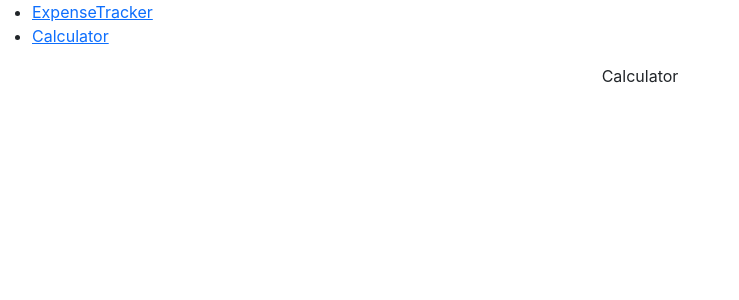
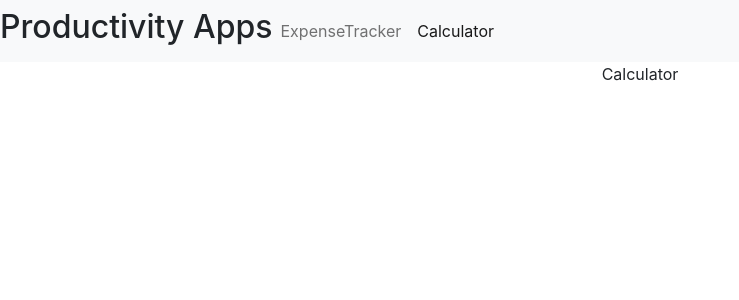
Before and after one commit to ninad365/ProductivityTools, a React (Create React App) app: page /Calculator in a window 1280 px wide. Shown: the top 300 px of the page, without its empty margins (0-739 px from the left). Built offline with nearby package versions, Linux system fonts and the light colour scheme.

Commit message:
Add navigation bar

```diff
--- a/package.json
+++ b/package.json
@@ -13,7 +13,7 @@
     "react-scripts": "5.0.1",
     "web-vitals": "^2.1.4"
   },
-  "homepage": "https://ninad365.github.io/myreactapp",
+  "homepage": "https://ninad365.github.io/",
   "scripts": {
     "predeploy": "npm run build",
     "deploy": "gh-pages -d build",
--- a/src/App.js
+++ b/src/App.js
@@ -1,26 +1,17 @@
 import './App.css';
 import Calculator from './components/Calculator';
 import ExpenseTracker from './components/ExpenseTracker';
+import {NavBar} from './components/NavBar';
 import {
   Routes,
   Route,
-  Link
 } from "react-router-dom";
 
 function App() {
   return (
       <div>
-        <nav>
-          <ul>
-            <li>
-              <Link to="/">ExpenseTracker</Link>
-            </li>
-            <li>
-              <Link to="/Calculator">Calculator</Link>
-            </li>
-          </ul>
-        </nav>
 
+        < NavBar />
         {/* A <Switch> looks through its children <Route>s and
             renders the first one that matches the current URL. */}
         <Routes>
--- a/src/components/Calculator.js
+++ b/src/components/Calculator.js
@@ -1,3 +1,5 @@
+import React from 'react'
+
 function Calculator() {
     return (
         <div className="App">
--- /dev/null
+++ b/src/components/NavBar.js
@@ -0,0 +1,22 @@
+import React from 'react'
+import {
+    NavLink,
+  } from "react-router-dom";
+
+export const NavBar = () => {
+    return (
+        <nav className="navbar navbar-expand-lg bg-light">
+            <h2>
+                Productivity Apps
+            </h2>
+            <ul className='navbar-nav'>
+                <li className="nav-item">
+                <NavLink to="/" className="nav-link">ExpenseTracker</NavLink>
+                </li>
+                <li className="nav-item">
+                <NavLink to="/Calculator" className="nav-link">Calculator</NavLink>
+                </li>
+            </ul>
+        </nav>
+    )
+}
```
Also changed, not shown: src/components/ExpenseTracker.js (+4 -4 lines), src/components/ExpenseTracker/AddExpense.js (renamed from src/components/AddExpense.js), src/components/ExpenseTracker/AddIncome.js (renamed from src/components/AddIncome.js), src/components/ExpenseTracker/Header.js (renamed from src/components/Header.js), src/components/ExpenseTracker/Income.js (renamed from src/components/Income.js).
